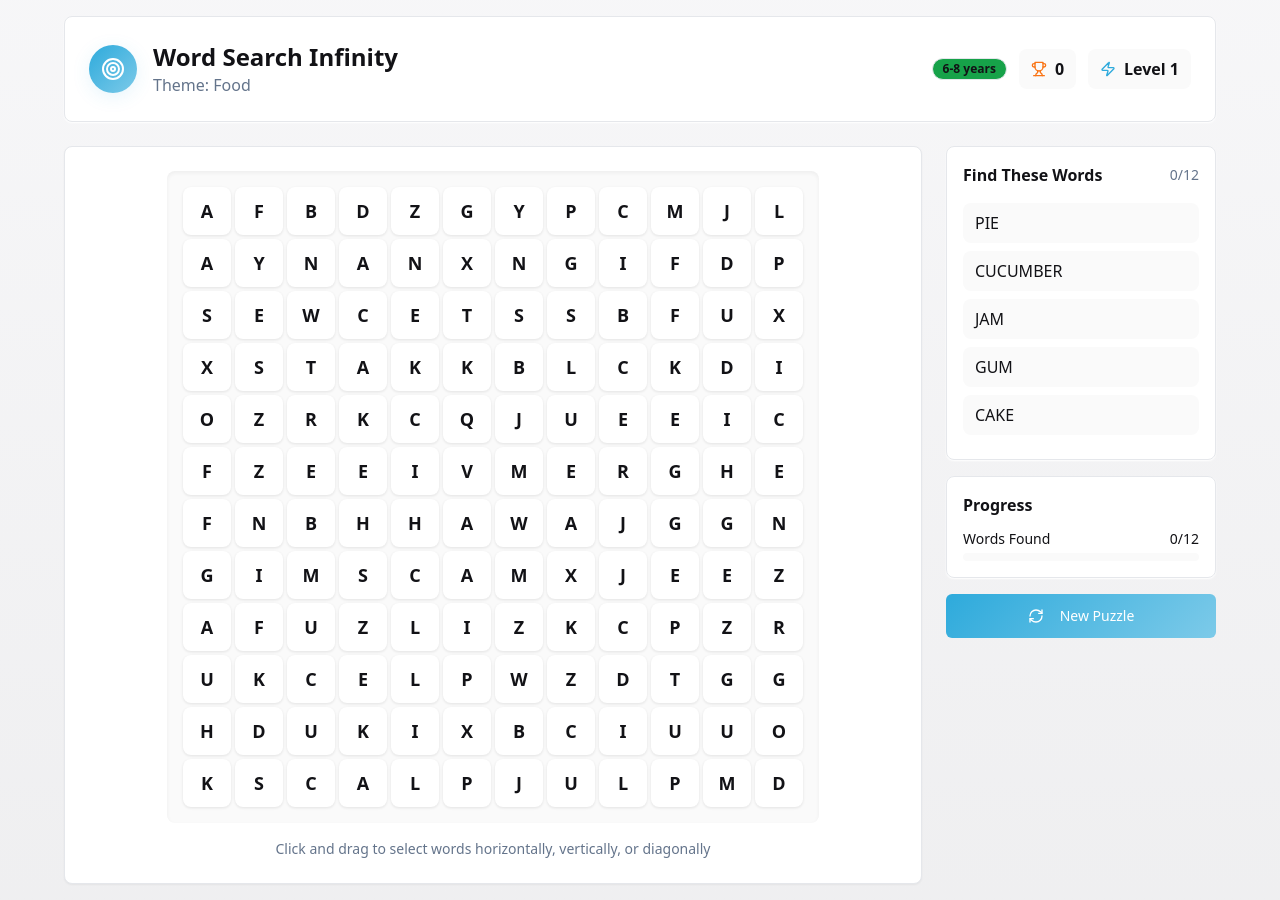
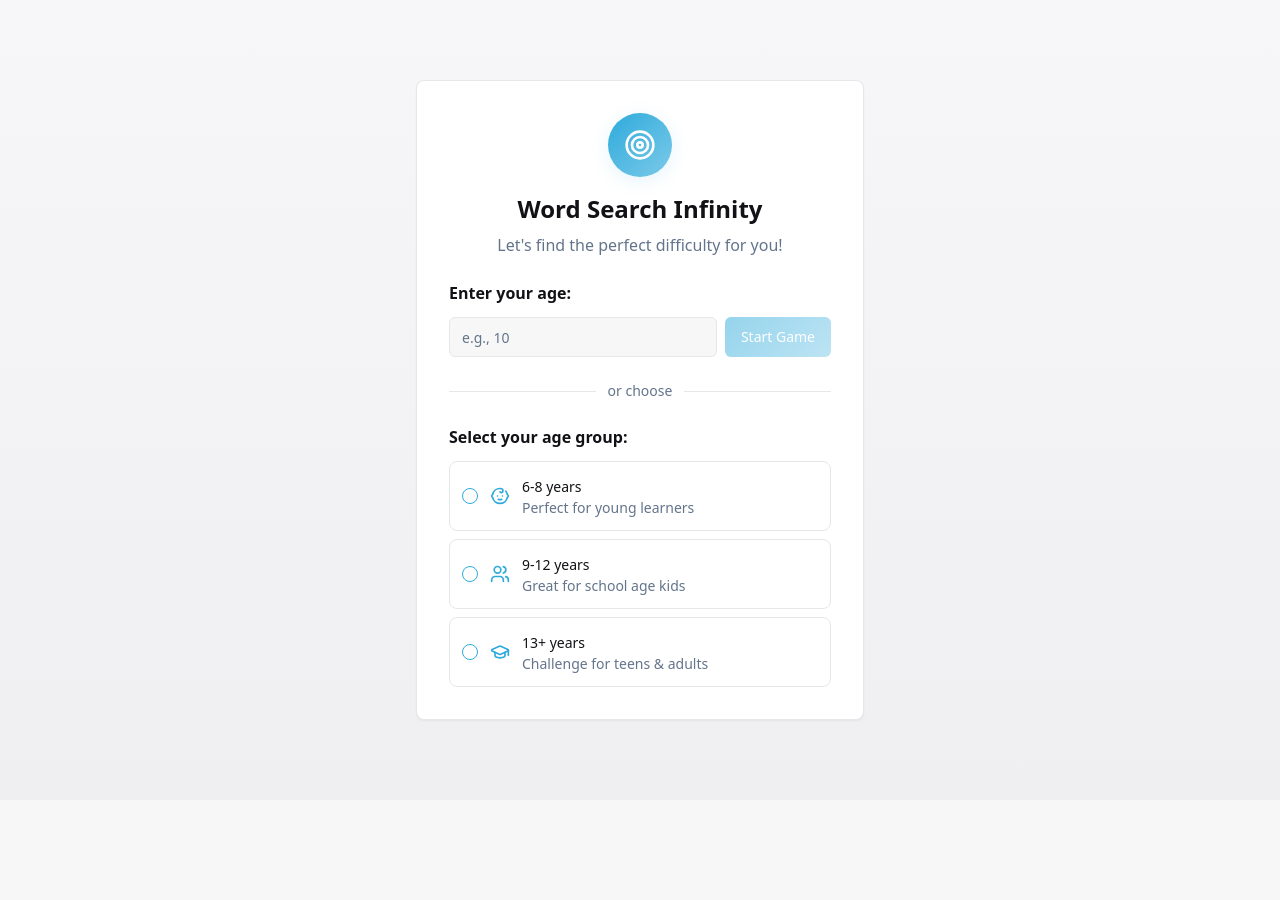
Before and after one commit to HafizalJohari/endless-word-quest-galaxy, a React (Vite) app: page / in a window 1280 px wide. After the commit the page ends 800 px from the top, so only its background shows below. Built offline with nearby package versions, Linux system fonts and the light colour scheme.

Commit message:
Add age selection for difficulty
Prompt the user for their age to determine the appropriate difficulty level.

```diff
--- /dev/null
+++ b/src/components/AgeSelection.tsx
@@ -0,0 +1,123 @@
+import React, { useState } from 'react';
+import { Card } from '@/components/ui/card';
+import { Button } from '@/components/ui/button';
+import { Input } from '@/components/ui/input';
+import { Label } from '@/components/ui/label';
+import { RadioGroup, RadioGroupItem } from '@/components/ui/radio-group';
+import { Target, Users, Baby, GraduationCap } from 'lucide-react';
+import { type Difficulty } from '../lib/gameGenerator';
+
+interface AgeSelectionProps {
+  onAgeSelected: (difficulty: Difficulty) => void;
+}
+
+export const AgeSelection: React.FC<AgeSelectionProps> = ({ onAgeSelected }) => {
+  const [selectedAge, setSelectedAge] = useState<string>('');
+  const [selectedRange, setSelectedRange] = useState<string>('');
+
+  const ageRanges = [
+    { value: 'easy', label: '6-8 years', icon: Baby, description: 'Perfect for young learners' },
+    { value: 'medium', label: '9-12 years', icon: Users, description: 'Great for school age kids' },
+    { value: 'hard', label: '13+ years', icon: GraduationCap, description: 'Challenge for teens & adults' }
+  ];
+
+  const handleAgeSubmit = () => {
+    if (selectedAge) {
+      const age = parseInt(selectedAge);
+      let difficulty: Difficulty = 'easy';
+
+      if (age >= 6 && age <= 8) difficulty = 'easy';
+      else if (age >= 9 && age <= 12) difficulty = 'medium';
+      else if (age >= 13) difficulty = 'hard';
+
+      onAgeSelected(difficulty);
+    }
+  };
+
+  const handleRangeSubmit = () => {
+    if (selectedRange) {
+      onAgeSelected(selectedRange as Difficulty);
+    }
+  };
+
+  return (
+    <div className="min-h-screen bg-gradient-game flex items-center justify-center p-4">
+      <Card className="p-8 max-w-md w-full shadow-game animate-scale-in">
+        <div className="text-center mb-6">
+          <div className="bg-gradient-primary text-primary-foreground p-4 rounded-full shadow-game w-16 h-16 mx-auto mb-4 flex items-center justify-center">
+            <Target className="w-8 h-8" />
+          </div>
+          <h1 className="text-2xl font-bold text-foreground mb-2">Word Search Infinity</h1>
+          <p className="text-muted-foreground">Let's find the perfect difficulty for you!</p>
+        </div>
+
+        <div className="space-y-6">
+          {/* Age Input Option */}
+          <div className="space-y-3">
+            <Label htmlFor="age" className="text-base font-semibold">Enter your age:</Label>
+            <div className="flex gap-2">
+              <Input
+                id="age"
+                type="number"
+                min="6"
+                max="99"
+                placeholder="e.g., 10"
+                value={selectedAge}
+                onChange={(e) => {
+                  setSelectedAge(e.target.value);
+                  setSelectedRange('');
+                }}
+                className="flex-1"
+              />
+              <Button
+                onClick={handleAgeSubmit}
+                disabled={!selectedAge || parseInt(selectedAge) < 6}
+                className="bg-gradient-primary"
+              >
+                Start Game
+              </Button>
+            </div>
+          </div>
+
+          <div className="flex items-center gap-3">
+            <div className="flex-1 h-px bg-border"></div>
+            <span className="text-sm text-muted-foreground">or choose</span>
+            <div className="flex-1 h-px bg-border"></div>
+          </div>
+
+          {/* Age Range Selection */}
+          <div className="space-y-3">
+            <Label className="text-base font-semibold">Select your age group:</Label>
+            <RadioGroup value={selectedRange} onValueChange={(value) => {
+              setSelectedRange(value);
+              setSelectedAge('');
+            }}>
+              {ageRanges.map(({ value, label, icon: Icon, description }) => (
+                <div key={value} className="flex items-center space-x-3 p-3 rounded-lg border border-input hover:bg-accent/50 transition-colors">
+                  <RadioGroupItem value={value} id={value} />
+                  <div className="flex items-center gap-3 flex-1">
+                    <Icon className="w-5 h-5 text-primary" />
+                    <div>
+                      <Label htmlFor={value} className="font-medium cursor-pointer">{label}</Label>
+                      <p className="text-sm text-muted-foreground">{description}</p>
+                    </div>
+                  </div>
+                </div>
+              ))}
+            </RadioGroup>
+
+            {selectedRange && (
+              <Button
+                onClick={handleRangeSubmit}
+                className="w-full bg-gradient-primary mt-4"
+                size="lg"
+              >
+                Start Game
+              </Button>
+            )}
+          </div>
+        </div>
+      </Card>
+    </div>
+  );
+};
--- a/src/components/WordSearchGame.tsx
+++ b/src/components/WordSearchGame.tsx
@@ -4,6 +4,7 @@ import { Button } from '@/components/ui/button';
 import { Badge } from '@/components/ui/badge';
 import { RefreshCw, Trophy, Target, Zap } from 'lucide-react';
 import { WordSearchGrid } from './WordSearchGrid';
+import { AgeSelection } from './AgeSelection';
 import { generateGameData, type GameData, type Difficulty } from '../lib/gameGenerator';
 
 interface WordSearchGameProps {
@@ -15,10 +16,11 @@ export const WordSearchGame: React.FC<WordSearchGameProps> = ({ className }) =>
   const [foundWords, setFoundWords] = useState<Set<string>>(new Set());
   const [score, setScore] = useState(0);
   const [level, setLevel] = useState(1);
-  const [difficulty, setDifficulty] = useState<Difficulty>('easy');
+  const [difficulty, setDifficulty] = useState<Difficulty | null>(null);
   const [isLoading, setIsLoading] = useState(false);
 
   const generateNewGame = useCallback(async () => {
+    if (!difficulty) return;
     setIsLoading(true);
     try {
       const newGameData = await generateGameData(difficulty);
@@ -32,8 +34,14 @@ export const WordSearchGame: React.FC<WordSearchGameProps> = ({ className }) =>
   }, [difficulty]);
 
   useEffect(() => {
-    generateNewGame();
+    if (difficulty) {
+      generateNewGame();
+    }
   }, [generateNewGame]);
+
+  const handleAgeSelected = useCallback((selectedDifficulty: Difficulty) => {
+    setDifficulty(selectedDifficulty);
+  }, []);
 
   const handleWordFound = useCallback((word: string) => {
     if (!foundWords.has(word)) {
@@ -83,6 +91,12 @@ export const WordSearchGame: React.FC<WordSearchGameProps> = ({ className }) =>
     }
   };
 
+  // Show age selection if no difficulty is set
+  if (!difficulty) {
+    return <AgeSelection onAgeSelected={handleAgeSelected} />;
+  }
+
+  // Show loading while generating game
   if (!gameData) {
     return (
       <div className="flex items-center justify-center min-h-screen bg-gradient-game">
```
